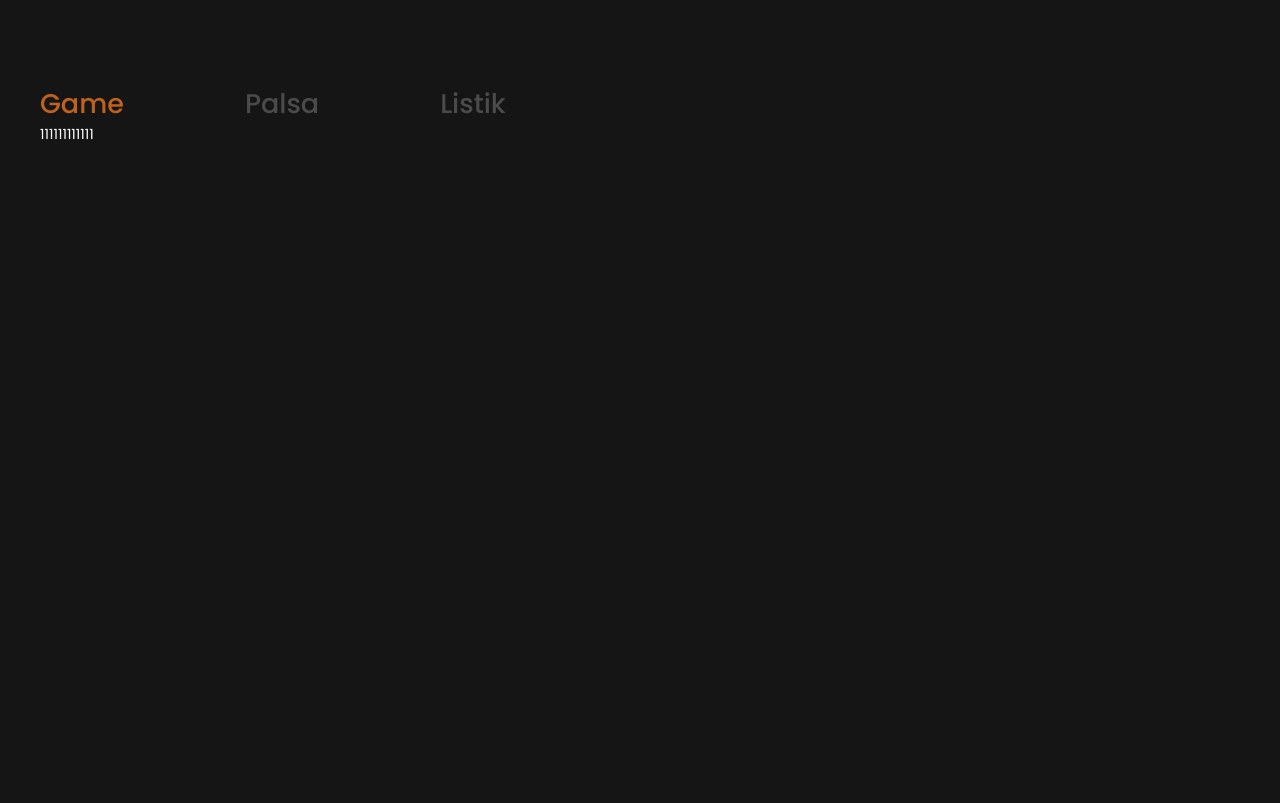
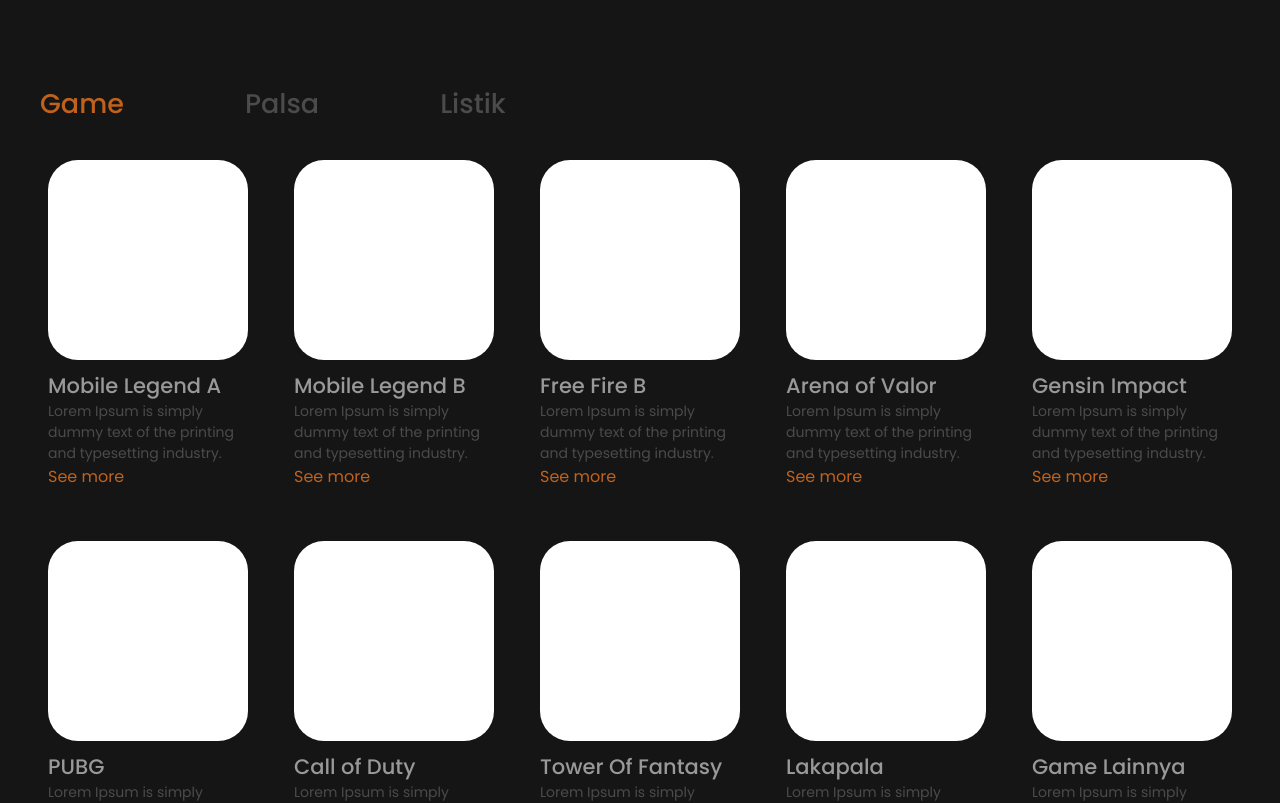
Before and after one commit to KrittidejDev/Game-TopUp, a Next.js app: page / in a window 1280 px wide. Shown: the part 780-1583 px from the top of the page. Built offline with nearby package versions, Linux system fonts and the light colour scheme.

Commit message:
feat: add GameInfoCard component and update CardsWidget layout

```diff
--- a/src/widgets/CardsWidget/index.js
+++ b/src/widgets/CardsWidget/index.js
@@ -1,5 +1,5 @@
 import React, { useState } from "react";
-import { CardsWidgetContainer } from "./styled";
+import { CardsWidgetContainer, GameInfoCard } from "./styled";
 
 const CardsWidget = () => {
   const [_filterBtnActice, _setFilterBtnActive] = useState(1);
@@ -28,7 +28,20 @@
           </div>
         </div>
       </div>
-      {_filterBtnActice === 1 && <div className="card_wrap">111111111111</div>}
+      {_filterBtnActice === 1 && <div className="card_wrap">
+
+        <CardMockup title="Mobile Legend A" description="Lorem Ipsum is simply dummy text of the printing and typesetting industry." link="See more" />
+        <CardMockup title="Mobile Legend B" description="Lorem Ipsum is simply dummy text of the printing and typesetting industry." link="See more" />
+        <CardMockup title="Free Fire B" description="Lorem Ipsum is simply dummy text of the printing and typesetting industry." link="See more" />
+        <CardMockup title="Arena of Valor" description="Lorem Ipsum is simply dummy text of the printing and typesetting industry." link="See more" />
+        <CardMockup title="Gensin Impact" description="Lorem Ipsum is simply dummy text of the printing and typesetting industry." link="See more" />
+        <CardMockup title="PUBG" description="Lorem Ipsum is simply dummy text of the printing and typesetting industry." link="See more" />
+        <CardMockup title="Call of Duty" description="Lorem Ipsum is simply dummy text of the printing and typesetting industry." link="See more" />
+        <CardMockup title="Tower Of Fantasy" description="Lorem Ipsum is simply dummy text of the printing and typesetting industry." link="See more" />
+        <CardMockup title="Lakapala" description="Lorem Ipsum is simply dummy text of the printing and typesetting industry." link="See more" />
+        <CardMockup title="Game Lainnya" description="Lorem Ipsum is simply dummy text of the printing and typesetting industry." link="See more" />
+
+        </div>}
 
       {_filterBtnActice === 2 && (
         <div className="card_wrap">2222222222222222222222</div>
@@ -42,3 +55,16 @@
 };
 
 export default CardsWidget;
+
+function CardMockup(props) {
+  return (
+    <div>
+      <GameInfoCard>
+      <div className="imgMockup"></div>
+      <h2>{props.title}</h2>
+      <p>{props.description}</p>
+      <a href="#">{props.link}</a>
+      </GameInfoCard>
+      </div>
+  );
+}
--- a/src/widgets/CardsWidget/styled.js
+++ b/src/widgets/CardsWidget/styled.js
@@ -23,4 +23,36 @@
       }
     }
   }
+    .card_wrap {
+      width: 100%;
+      display: flex;
+      flex-wrap: wrap;
+      justify-content: space-between;
+    }
 `;
+
+export const GameInfoCard = styled.div `
+  width: 12.5rem;
+  display: flex;
+  flex-direction: column;
+  padding: 16px 8px;
+  margin-top: 20px;
+    .imgMockup {
+      width: 200px;
+      height: 200px;
+      background-color: #ffffff;
+      border-radius: 30px;
+    }
+    h2 {
+      color: #999999;
+      font-weight: 500;
+      margin-top: 10px;
+    }
+    p {
+      color: #4B4B4B;
+    }
+    a {
+      color: #C0621B;
+      font-size: 16px;
+    }
+`;
```
